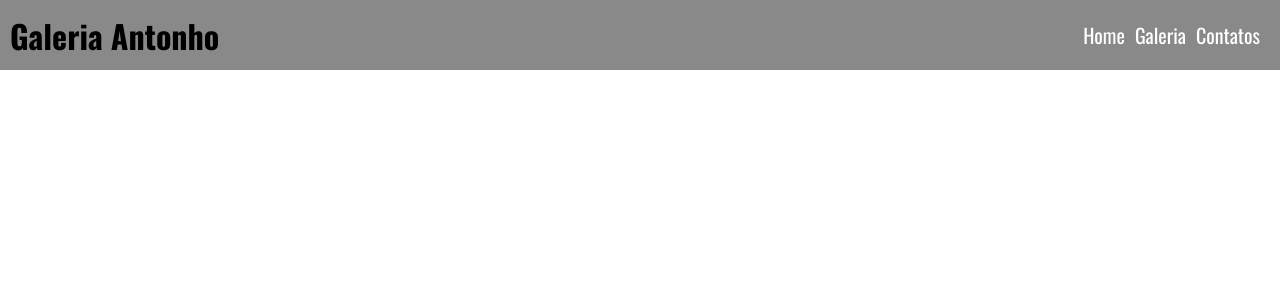
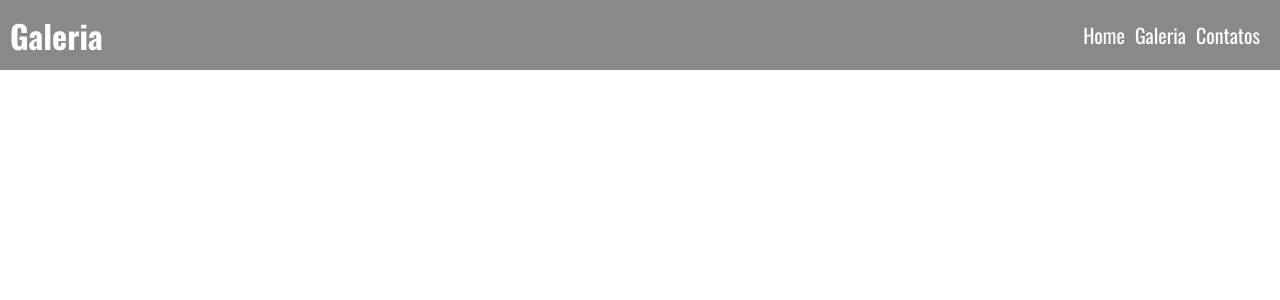
Before and after one commit to joaodelabio/projeto-final-react, a React (Vite) app: page / in a window 1280 px wide. Shown: the top 300 px of the page. Built offline with nearby package versions, Linux system fonts and the light colour scheme.

Commit message:
oq aconteceu aqui meu pai que nem eu sei

```diff
--- a/src/components/header/header.css
+++ b/src/components/header/header.css
@@ -17,6 +17,7 @@ header {
 .logo h1 {
     font-size: 2rem;
     margin: 0;
+    color: #fff;
 }
 
 .header-links {
--- a/src/components/header/index.jsx
+++ b/src/components/header/index.jsx
@@ -5,7 +5,7 @@ export default function Header() {
         <>
         <header>
             <div className='logo'>
-                <h1>Galeria Antonho</h1>
+                <h1>Galeria</h1>
             </div>
             <nav className='header-links'>
                 <p className='header-links'>Home</p>
```
